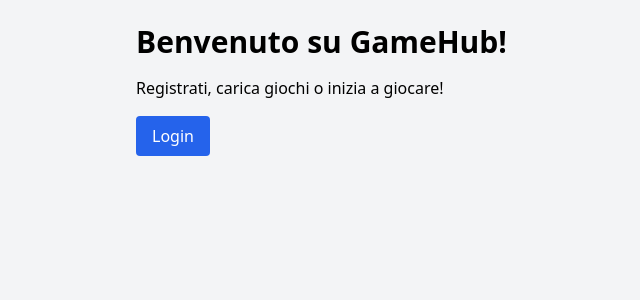
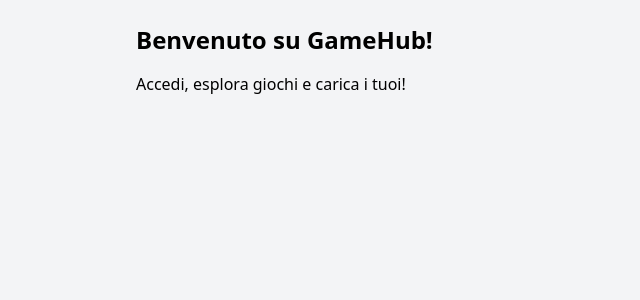
Before and after one commit to POLANGELA/gamehub, a Flask app: page /games/home in a window 1280 px wide. Shown: the part 48-348 px from the top of the page, without its empty margins (8-648 px from the left). Run offline with Flask 3, Linux system fonts and the light colour scheme; some libraries are stand-ins or nearby versions.

Commit message:
Add files via upload

```diff
--- a/templates/index.html
+++ b/templates/index.html
@@ -1,8 +1,5 @@
-{% extends 'base.html' %}
+{% extends "base.html" %}
 {% block content %}
-<h1 class="text-3xl font-bold mb-4">{{ _('Benvenuto su GameHub!') }}</h1>
-<p>{{ _('Registrati, carica giochi o inizia a giocare!') }}</p>
-{% if not session.get('user') %}
-  <a href="/auth/login" class="inline-block mt-4 px-4 py-2 bg-blue-600 text-white rounded">{{ _('Login') }}</a>
-{% endif %}
+<h1 class="text-2xl font-bold mb-4">Benvenuto su GameHub!</h1>
+<p>Accedi, esplora giochi e carica i tuoi!</p>
 {% endblock %}
```
